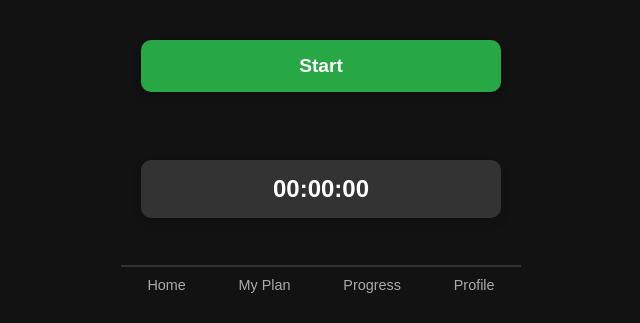
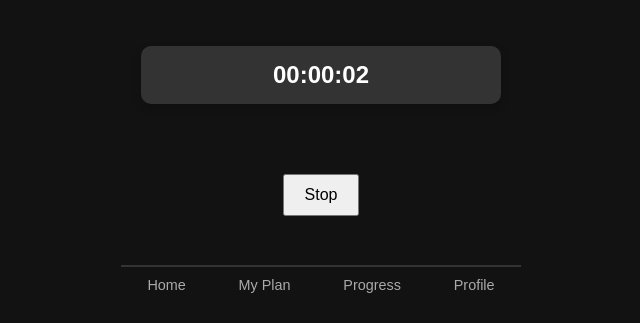
Before and after one commit to itz-rajshekhar18/Fit-Fab, a plain HTML site: page Fitlabs/page4/page4.html in a window 1280 px wide. Both pictures are taken after a click on the button "Start". Shown: the part 517-840 px from the top of the page, without its empty margins (319-959 px from the left). Drawn offline with Linux system fonts and the light colour scheme.

Commit message:
Add files via upload

```diff
--- a/Fitlabs/page4/page4.html
+++ b/Fitlabs/page4/page4.html
@@ -4,7 +4,24 @@
   <meta charset="UTF-8">
   <meta name="viewport" content="width=device-width, initial-scale=1.0">
   <title>Browse Workouts</title>
+  <style>
+    .timer {
+      font-size: 2em;
+      text-align: center;
+      margin: 20px;
+    }
+    .button-container {
+      text-align: center;
+      margin: 20px;
+    }
+    .timer-btn {
+      padding: 10px 20px;
+      font-size: 1em;
+      cursor: pointer;
+    }
+  </style>
   <link rel="stylesheet" href="styles.css">
+
 </head>
 <body>
   <div class="container">
@@ -52,16 +69,13 @@
       </div>
     </section>
 
-    <!-- Start Button -->
-    <div class="start">
-      <button class="start-btn">Start</button>
-    </div>
-
-    <!-- Timer -->
     <div class="timer">
       <p class="timer-display">00:00:00</p>
     </div>
 
+    <div class="button-container">
+      <button class="timer-btn" id="timer-btn">Start</button>
+    </div>
     <!-- Bottom Navigation -->
     <footer class="bottom-nav">
       <button class="nav-item">Home</button>
@@ -70,5 +84,7 @@
       <button class="nav-item">Profile</button>
     </footer>
   </div>
+  <script src="time.js"></script>
 </body>
+
 </html>
--- /dev/null
+++ b/Fitlabs/page4/time.js
@@ -0,0 +1,50 @@
+// Timer Variables
+document.addEventListener('DOMContentLoaded', () => {
+    // Timer Variables
+    let timerDisplay = document.querySelector('.timer-display');
+    let timerButton = document.querySelector('#timer-btn');
+    let timerInterval = null;
+    let totalSeconds = 0;
+    let isRunning = false; // To track timer state
+
+    // Function to format time (HH:MM:SS)
+    function formatTime(seconds) {
+      let hours = Math.floor(seconds / 3600);
+      let minutes = Math.floor((seconds % 3600) / 60);
+      let secs = seconds % 60;
+
+      return `${hours.toString().padStart(2, '0')}:${minutes
+        .toString()
+        .padStart(2, '0')}:${secs.toString().padStart(2, '0')}`;
+    }
+
+    // Function to start the timer
+    function startTimer() {
+      timerInterval = setInterval(() => {
+        totalSeconds++;
+        timerDisplay.textContent = formatTime(totalSeconds);
+      }, 1000);
+      isRunning = true;
+      timerButton.textContent = 'Stop'; // Change button text to "Stop"
+    }
+
+    // Function to stop the timer
+    function stopTimer() {
+      clearInterval(timerInterval);
+      timerInterval = null;
+      isRunning = false;
+      timerButton.textContent = 'Start'; // Change button text to "Start"
+    }
+
+    // Toggle Timer
+    function toggleTimer() {
+      if (isRunning) {
+        stopTimer();
+      } else {
+        startTimer();
+      }
+    }
+
+    // Add event listener to the timer button
+    timerButton.addEventListener('click', toggleTimer);
+  });
```
